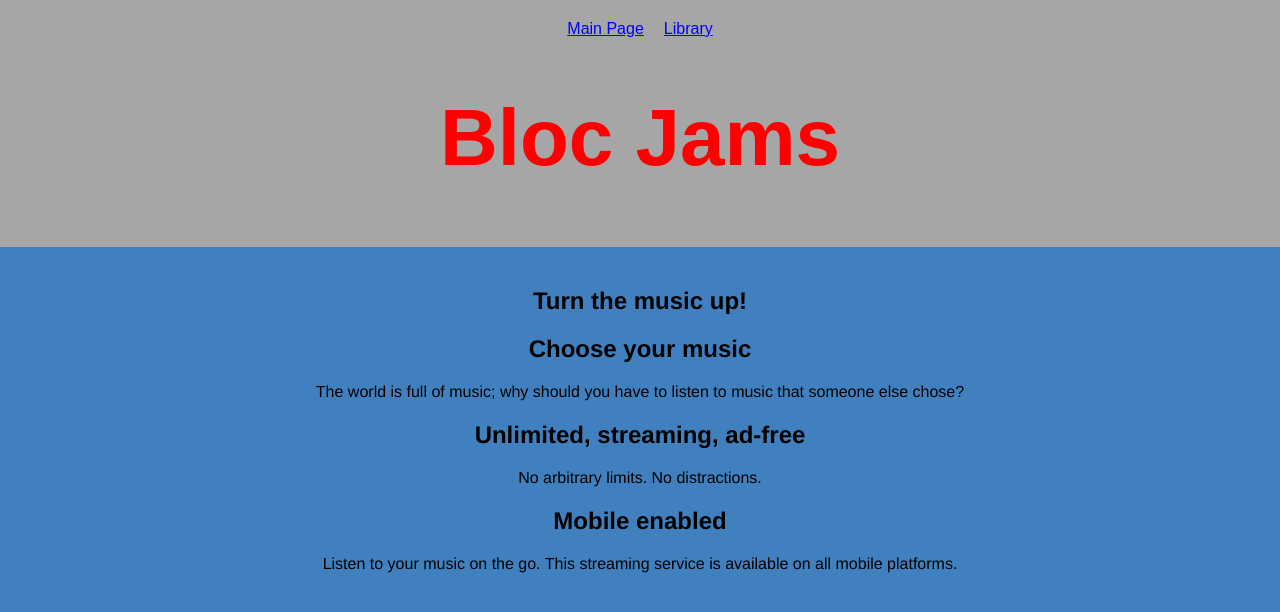
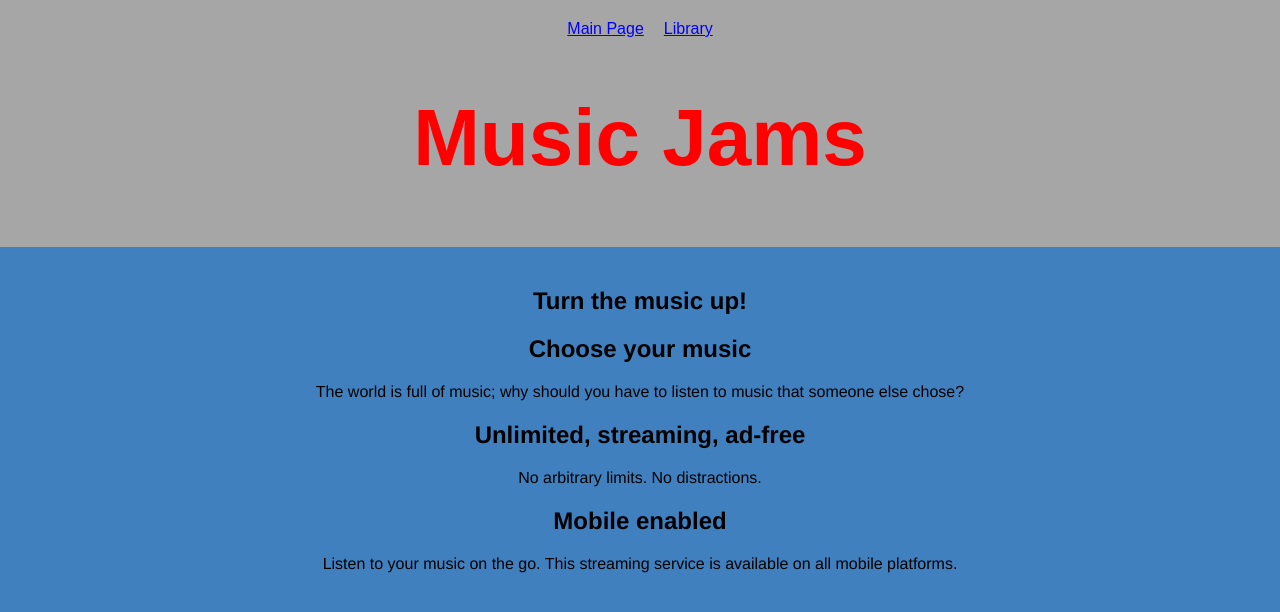
Before and after one commit to ahallam75/bloc-jams-react, a React (Create React App) app: page / in a window 1280 px wide. Shown: the top 612 px of the page. Built offline with nearby package versions, Linux system fonts and the light colour scheme.

Commit message:
Added title change to App.js

```diff
--- a/src/App.js
+++ b/src/App.js
@@ -16,7 +16,7 @@ class App extends Component {
             <Link to='/' id="Landing-link">Main Page</Link>
             <Link to='/library' id="Library-link">Library</Link>
           </nav>
-         <h1 id="title">Bloc Jams</h1>
+         <h1 id="title">Music Jams</h1>
        </header>
        <main>
          <Route exact path="/" component={Landing} />
```
